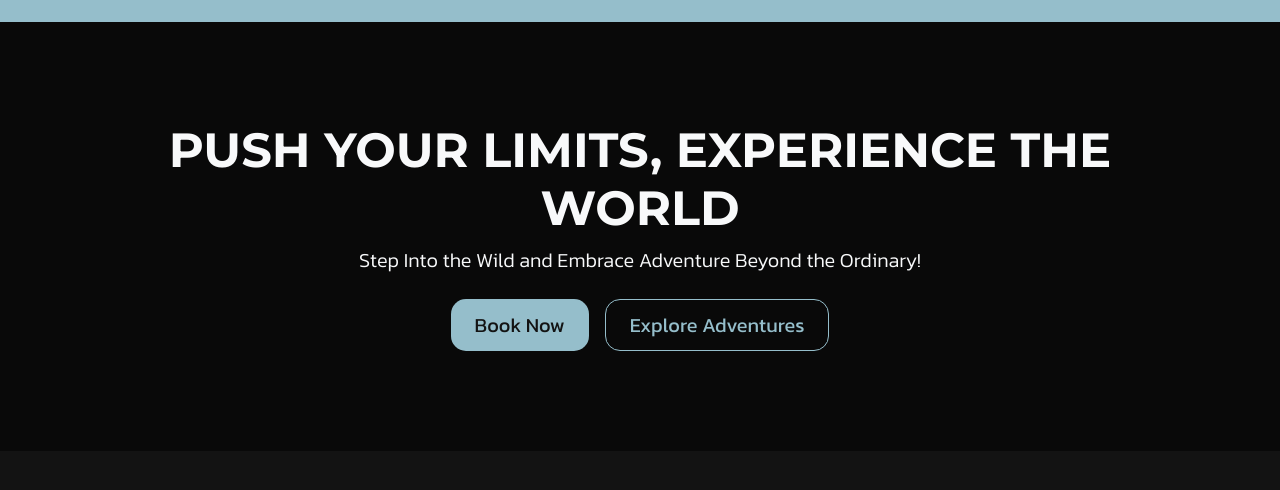
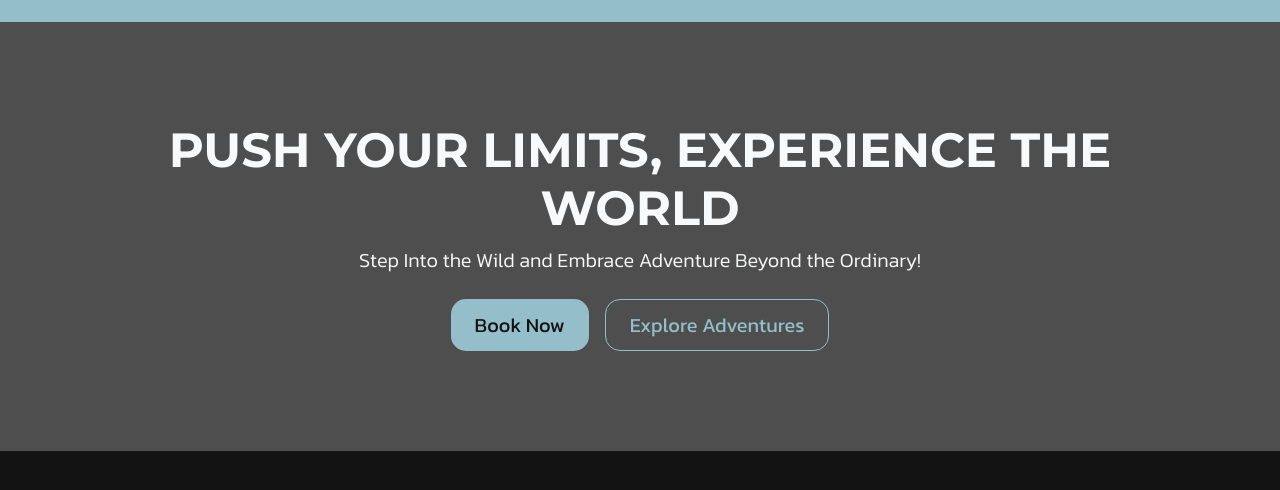
Before and after one commit to bela0488/dsn1713-skyhighadventures, a plain HTML site: page index.html in a window 1280 px wide. Shown: the part 74-564 px from the top of the page. Drawn offline with nearby package versions, Linux system fonts and the light colour scheme; the site is published under a folder, as on GitHub Pages, so addresses that start at the root find nothing.

Commit message:
hero image fix attempt #2

```diff
--- a/css/main.css
+++ b/css/main.css
@@ -33,7 +33,7 @@ li {
 }
 
 .hero-section {
-    background-image: url('/images/hero.jpeg');
+    background-image: url('../images/hero.jpeg');
     background-size: cover;
     background-position: center center;
     position: relative;
```
